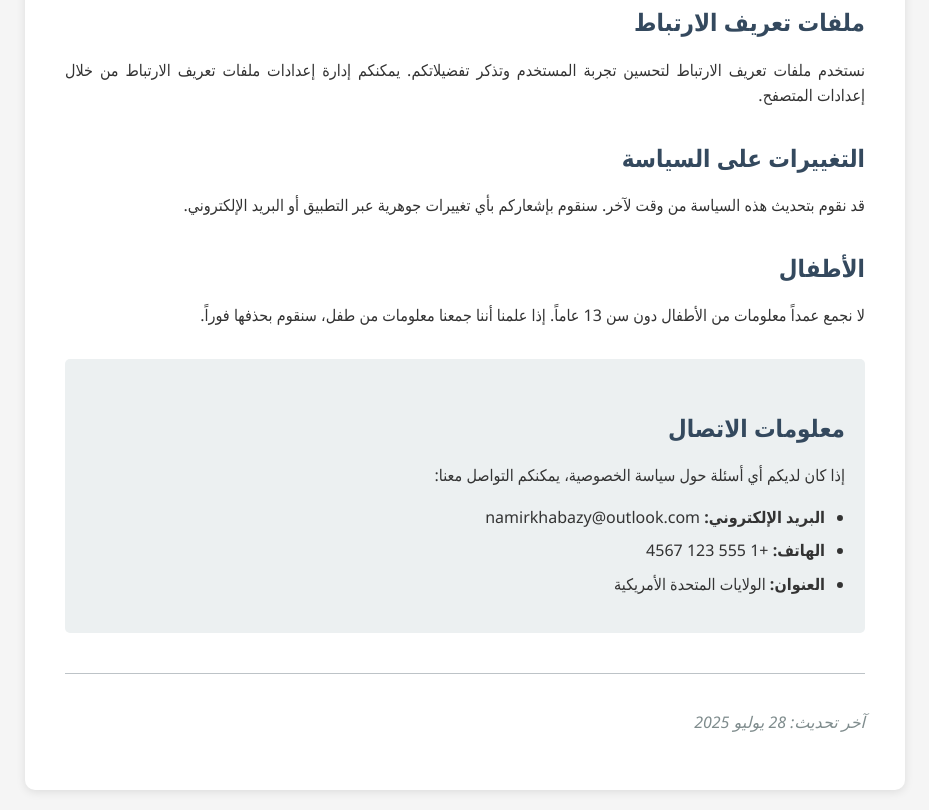
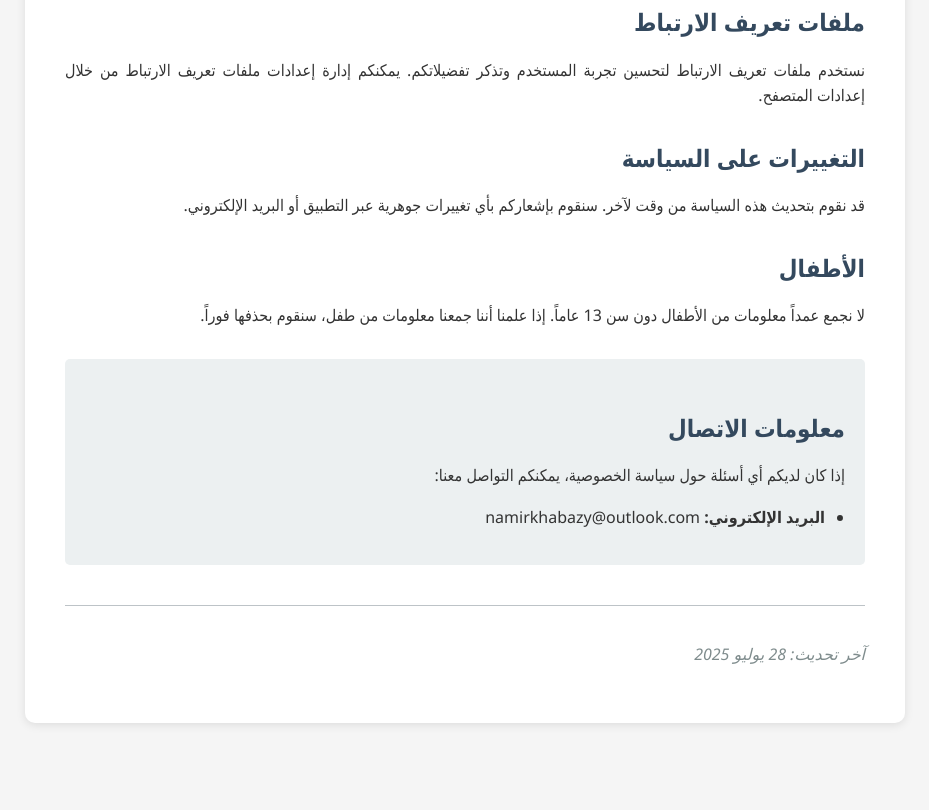
Before and after one commit to namirkafka/rouh, a plain HTML site: page index.html in a window 1280 px wide. Shown: the part 1637-2447 px from the top of the page, without its empty margins (175-1104 px from the left). After the commit the page ends 2380 px from the top, so only its background shows below. Drawn offline with Linux system fonts and the light colour scheme.

Commit message:
Update index.html

```diff
--- a/index.html
+++ b/index.html
@@ -128,8 +128,6 @@
             <p>إذا كان لديكم أي أسئلة حول سياسة الخصوصية، يمكنكم التواصل معنا:</p>
             <ul>
                 <li><strong>البريد الإلكتروني:</strong> namirkhabazy@outlook.com</li>
-                <li><strong>الهاتف:</strong> +1 555 123 4567</li>
-                <li><strong>العنوان:</strong> الولايات المتحدة الأمريكية</li>
             </ul>
         </div>
 
```
